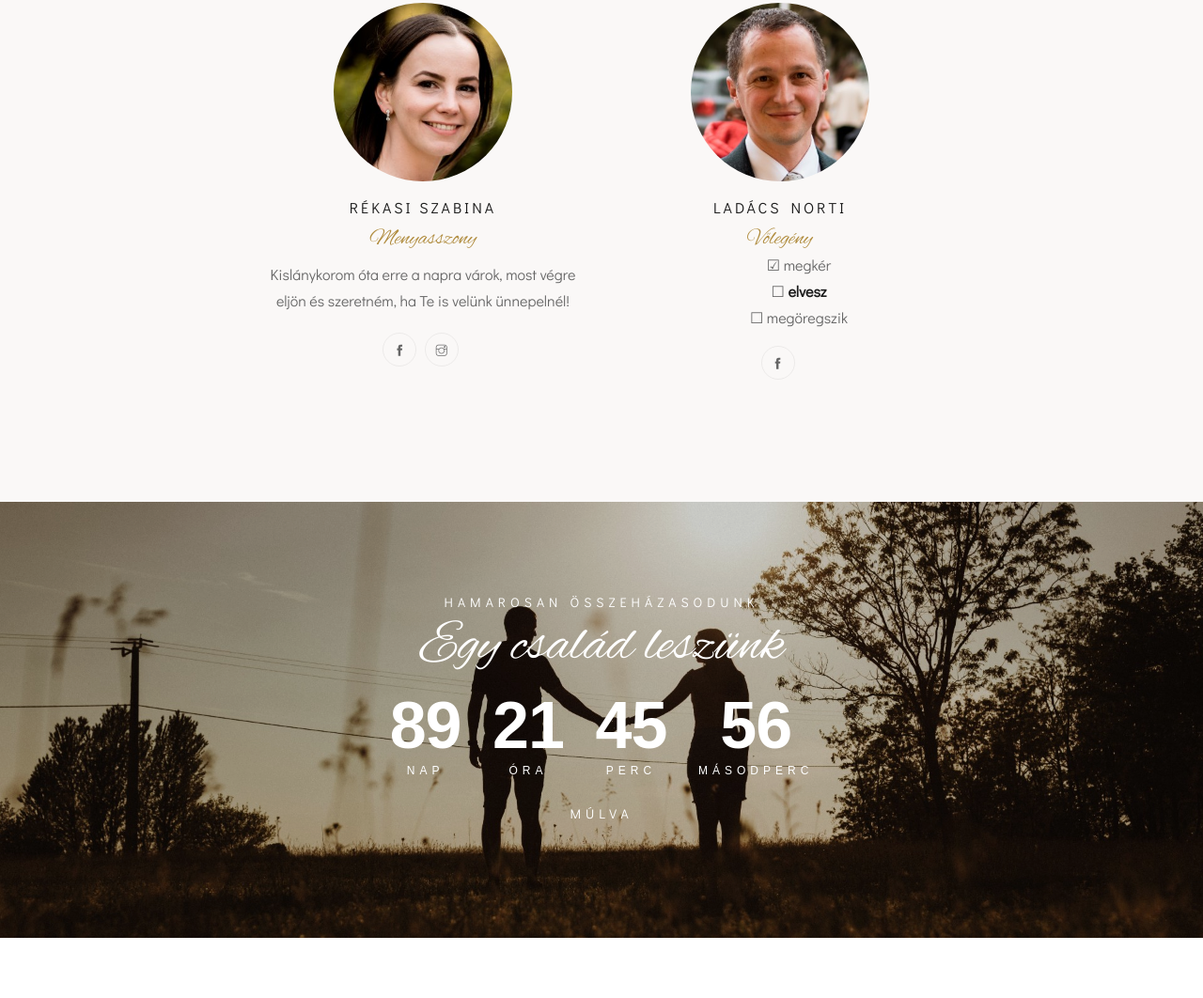
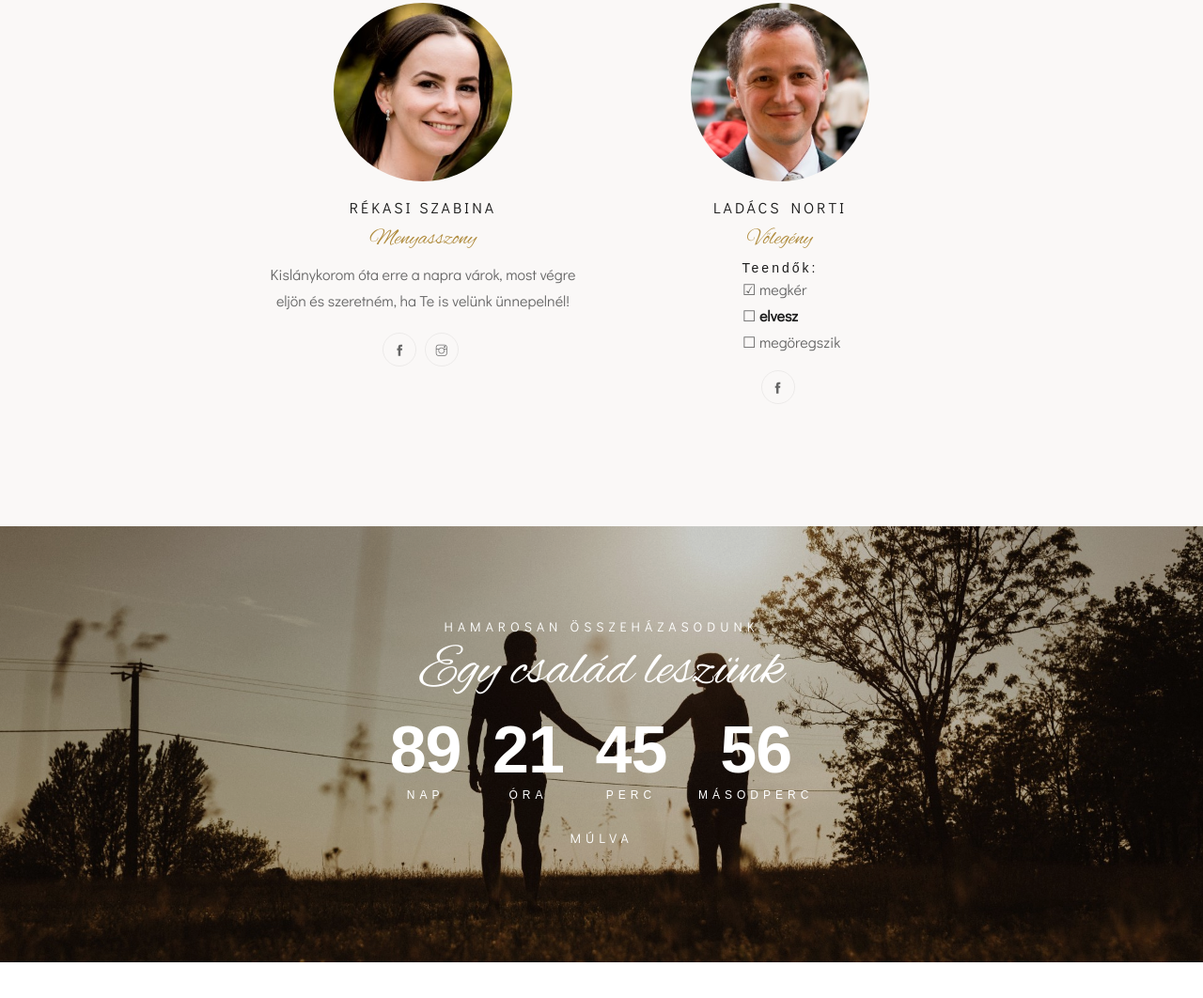
Before and after one commit to norbertladacs/wedding, a plain HTML site: page index.html in a window 1280 px wide. Shown: the part 1491-2553 px from the top of the page at 94% size. Drawn offline with Linux system fonts and the light colour scheme.

Commit message:
mod groom text

```diff
--- a/css/style.css
+++ b/css/style.css
@@ -1071,6 +1071,12 @@ color: #b08c3e;
     text-transform: uppercase;
     letter-spacing: 3px;
 }
+.bride-groom .info h5 {
+    font-size: 14px;
+    margin-bottom: 2px;
+    font-family: 'Nunito Sans', sans-serif;
+    letter-spacing: 3px;
+}
 .bride-groom .info h6 i {
     color: #b08c3e;
     font-size: 16px;
--- a/index.html
+++ b/index.html
@@ -3,7 +3,7 @@
 <head>
     <meta charset="utf-8">
     <meta http-equiv="X-UA-Compatible" content="IE=edge">
-    <title>Szabina & Norti Esküvő </title>
+    <title>Szabina & Norti Esküvő</title>
     <meta name="viewport" content="width=device-width, initial-scale=1">
     <link rel="icon" type="image/png" href="images/favicon.png"/>
     <link href="https://fonts.googleapis.com/css2?family=Alex+Brush&family=Didact+Gothic&display=swap" rel="stylesheet">
@@ -15,7 +15,7 @@
     <link rel="stylesheet" href="css/owl.carousel.min.css">
     <link rel="stylesheet" href="css/owl.theme.default.min.css">
     <link rel="stylesheet" href="css/YouTubePopUp.css">
-    <link rel="stylesheet" href="css/style.css">
+    <link rel="stylesheet" href="css/style.css?v=20220731">
     <!-- FOR IE9 below -->
     <!--[if lt IE 9]>
     <script src="js/respond.min.js"></script>
@@ -135,11 +135,14 @@
                     <div class="info valign">
                         <div class="full-width">
                             <h6>Ladács Norti</h6> <span>Vőlegény</span>
-                            <ul>
-                                <li>☑ megkér</li>
-                                <li>☐ <b>elvesz</b></li>
-                                <li>☐ megöregszik</li>
-                            </ul>
+                            <div style="margin: 10px auto 0; width: 160px">
+                                <h5>Teendők:</h5>
+                                <ul class="text-left">
+                                    <li>☑ megkér</li>
+                                    <li>☐ <b>elvesz</b></li>
+                                    <li>☐ megöregszik</li>
+                                </ul>
+                            </div>
                             <div class="social">
                                 <div class="full-width">
                                     <a href="https://www.facebook.com/norbert.ladacs" class="icon" target="_blank"> <i class="ti-facebook"></i> </a>
```
